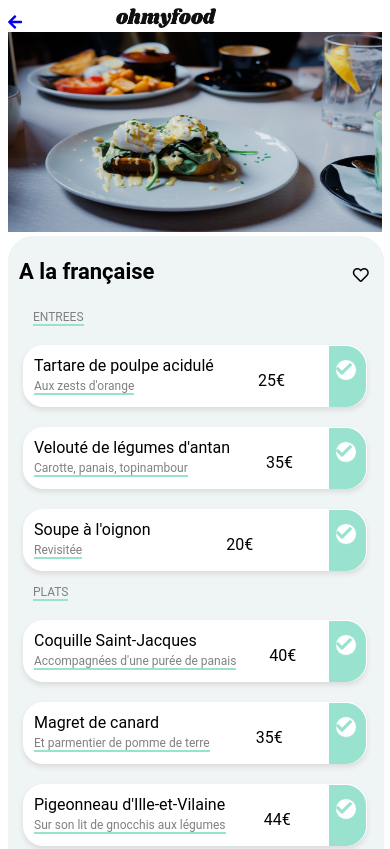
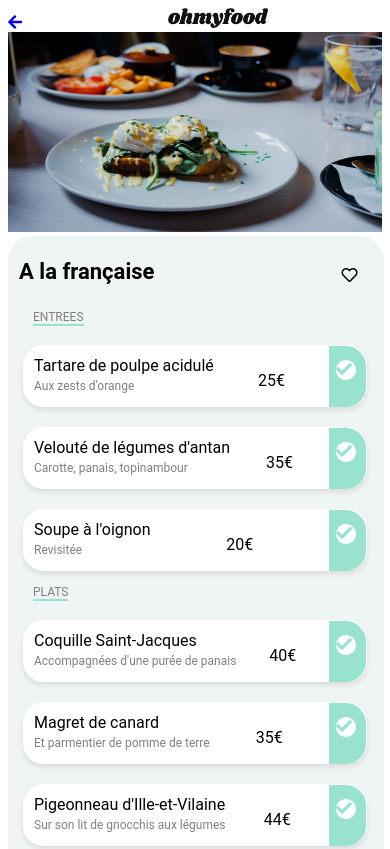
Before and after one commit to skaramoko/Ohmyfood, a website: page A_la_française.html in a window 390 px wide. Shown: the top 849 px of the page. Drawn offline with Linux system fonts and the light colour scheme.

Commit message:
modif fichier

```diff
--- a/public/css/style.css
+++ b/public/css/style.css
@@ -15,13 +15,14 @@
     #logo a img{
         width: 100px;
         height: 20px;
-        margin-left: 38%;
+        margin-left: 42%;
         margin-bottom: 0px;
     }
 
     .logo a img{
         width: 100px;
         height: 20px;
+        margin-left: 14%;
     }
 
     .logo i{
@@ -35,7 +36,7 @@
         border-top-left-radius: 25px;
         border-top-right-radius: 25px;
         width: 100%;
-        height: 1020px;
+        height: 1040px;
 
     }
     .tronc h1{
@@ -47,7 +48,7 @@
     }
     .tro2{
         margin-top: 30px;
-        margin-left: 53%;
+        margin-left: 50%;
     }
     .tro2:hover .heart1{
         visibility: hidden;
@@ -266,6 +267,9 @@
         font: bold;
         margin-top: 10px;
     }
+    .A1 span, .B1 span, .C1 span{
+        border-bottom: none;
+    }
 
     .A2, .B2, .C2{
         padding-top: 25px;
```
Also changed, not shown: Le_délice_des_sens.html (+1 -1 lines).
